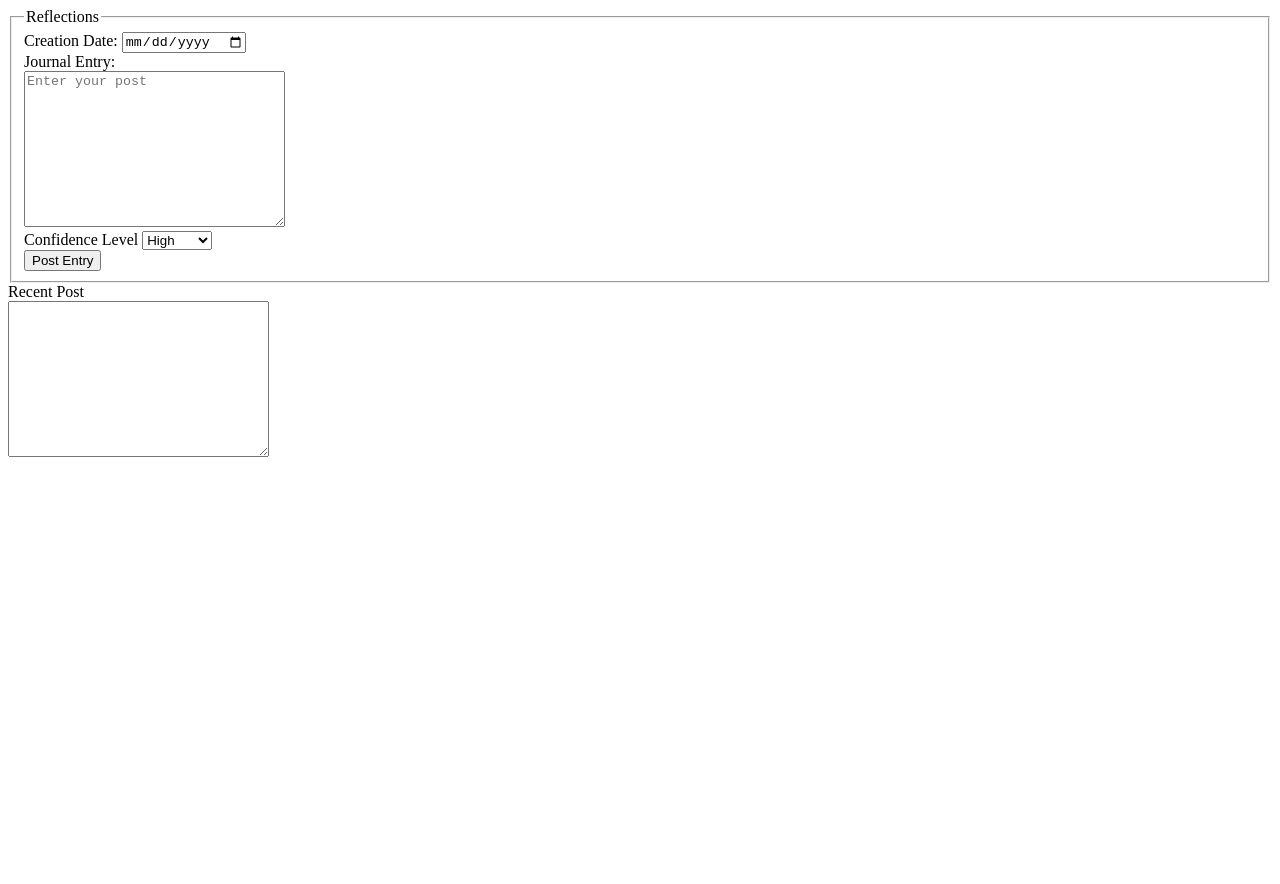
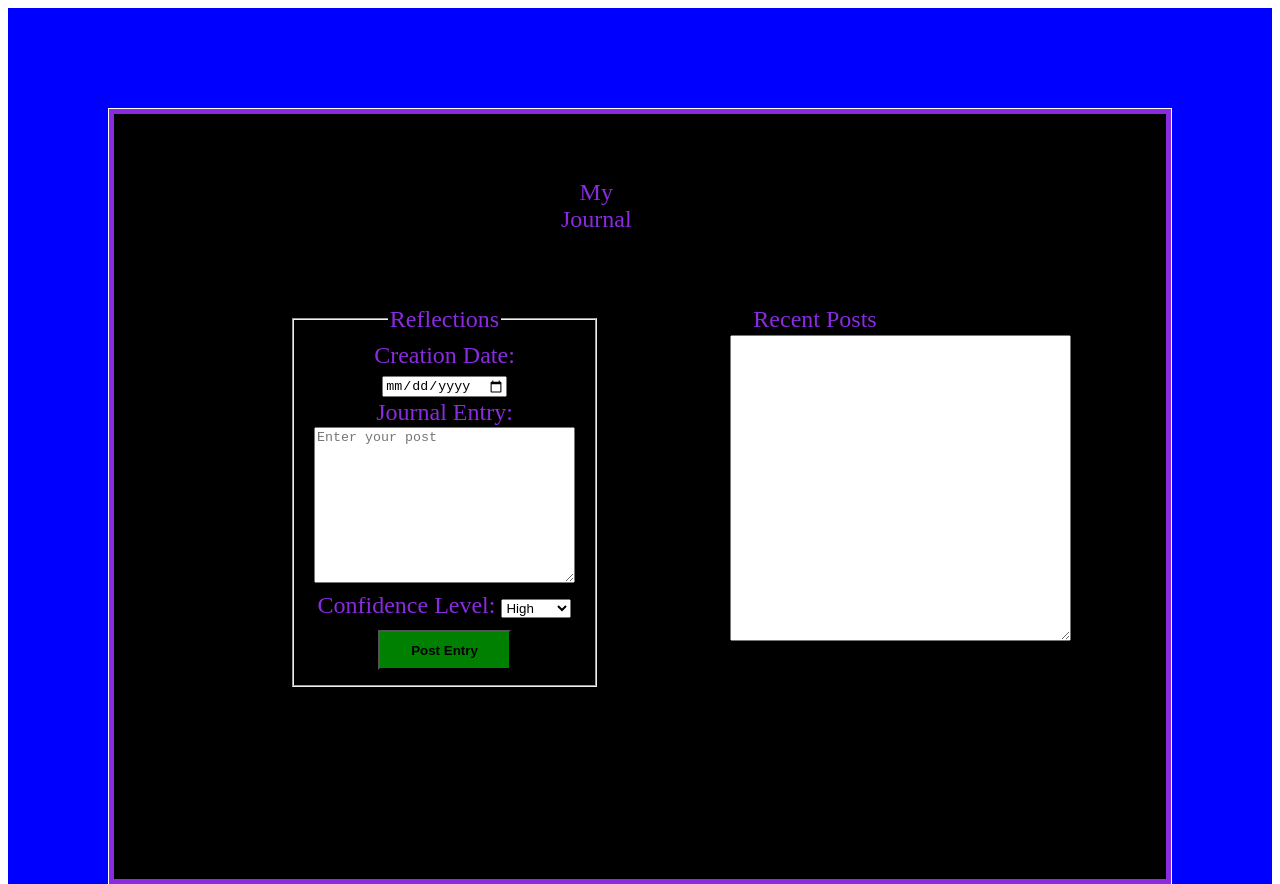
Before and after one commit to cs-fullstack-2020-spring/reflection-journal-project-phase-1-JeffRThomas, a plain HTML site: page index.html in a window 1280 px wide. Shown: the top 884 px of the page. Before the commit the page ends 800 px from the top, so only its background shows below. Drawn offline with Linux system fonts and the light colour scheme.

Commit message:
CSS done, back JS logic

```diff
--- a/index.html
+++ b/index.html
@@ -10,6 +10,9 @@
 
 <body>
     <!-- <h1>CSS Link Check!!!</h1> -->
+    <div id="outsideBorder">
+        <div id="gridcontainer">
+            <header id="header">My Journal</header>
             <form action="">
                 <fieldset>
                     <legend>Reflections</legend>
@@ -27,7 +30,7 @@
                     </div>
 
                     <div>
-                <label for="confidencerating">Confidence Level</label>
+                        <label for="confidencerating">Confidence Level:</label>
                         <select name="confidence" id="confidencerating">
                             <option value="High">High</option>
                             <option value="Medium">Medium</option>
@@ -38,14 +41,16 @@
                 </fieldset>
             </form>
 
-    <footer>Recent Post
+            <footer id="recentPosts">Recent Posts
                 <div>
                     <label for="RecentPosts"></label>
                     <div>
-                <textarea name="journalentry" id="recentPosts" cols="30" rows="10"></textarea>
+                        <textarea name="journalentry" cols="40" rows="20"></textarea>
                     </div>
                 </div>
             </footer>
+        </div>
+    </div>
 
     <script src="main.js"></script>
 </body>
--- a/main.js
+++ b/main.js
@@ -12,6 +12,8 @@ let confidenceDropDown = document.getElementById("confidencerating");
 console.log(confidenceDropDown);//Selection Sanity Check
 let postButton = document.getElementById("postButton");
 console.log(postButton);//Selection Sanity Check
+let pastPosts = document.getElementById("recentPosts");
+console.log(pastPosts);
 let journalEntries = [];
 let journalEntry = {
     CreationDate: "Date User Posted",
@@ -31,6 +33,7 @@ let journalEntry = {
 
 // USER INFO STORAGE
 // *******************************************************************************************************
+journalEntries.forEach(journalEntry => journalEntries.push(journalEntry));
 
 // *******************************************************************************************************
 
@@ -44,7 +47,6 @@ let postEntry = (userSubmit) => {
     journalEntry.CreationDate = dateField.value;
     journalEntry.JournalEntry = entryField.value;
     journalEntry.Confidence = confidenceDropDown.value;
-    journalEntries.forEach(journalEntry => journalEntries.push(journalEntry));
 }
 postButton.addEventListener("click", postEntry);
 // console.log(journalEntry);
@@ -53,5 +55,6 @@ postButton.addEventListener("click", postEntry);
 
 // POST USER ENTRY TO DOM
 // *******************************************************************************************************
+// pastPosts.innerText =
 
 // *******************************************************************************************************
--- a/style.css
+++ b/style.css
@@ -1,4 +1,55 @@
 /* CSS Link Check */
+
 /* h1 {
     color: red;
 } */
+
+html {
+    font-size: x-large;
+}
+
+#outsideBorder {
+    border: 100px solid blue;
+}
+
+#gridcontainer {
+    background-color: black;
+    border: 5px solid blueviolet;
+    display: grid;
+    color: blueviolet;
+    grid-template-columns: repeat(12, 1fr);
+    grid-template-rows: repeat(12, 1fr);
+    text-align: center;
+}
+
+div {
+    padding: 1px;
+}
+
+#header {
+    text-align: center;
+    grid-column: 6/7;
+    grid-row: 2/2;
+}
+
+form {
+    grid-column: 3/5;
+    grid-row: 4/10;
+}
+
+legend {
+    border: blue;
+}
+
+#recentPosts {
+    grid-column: 8/10;
+    grid-row: 4/10;
+}
+
+#postButton {
+    margin-top: 10px;
+    background-color: green;
+    font-weight: bold;
+    height: 40px;
+    width: 50%;
+}
```
Lines whose indentation alone changed are shown as unchanged.
